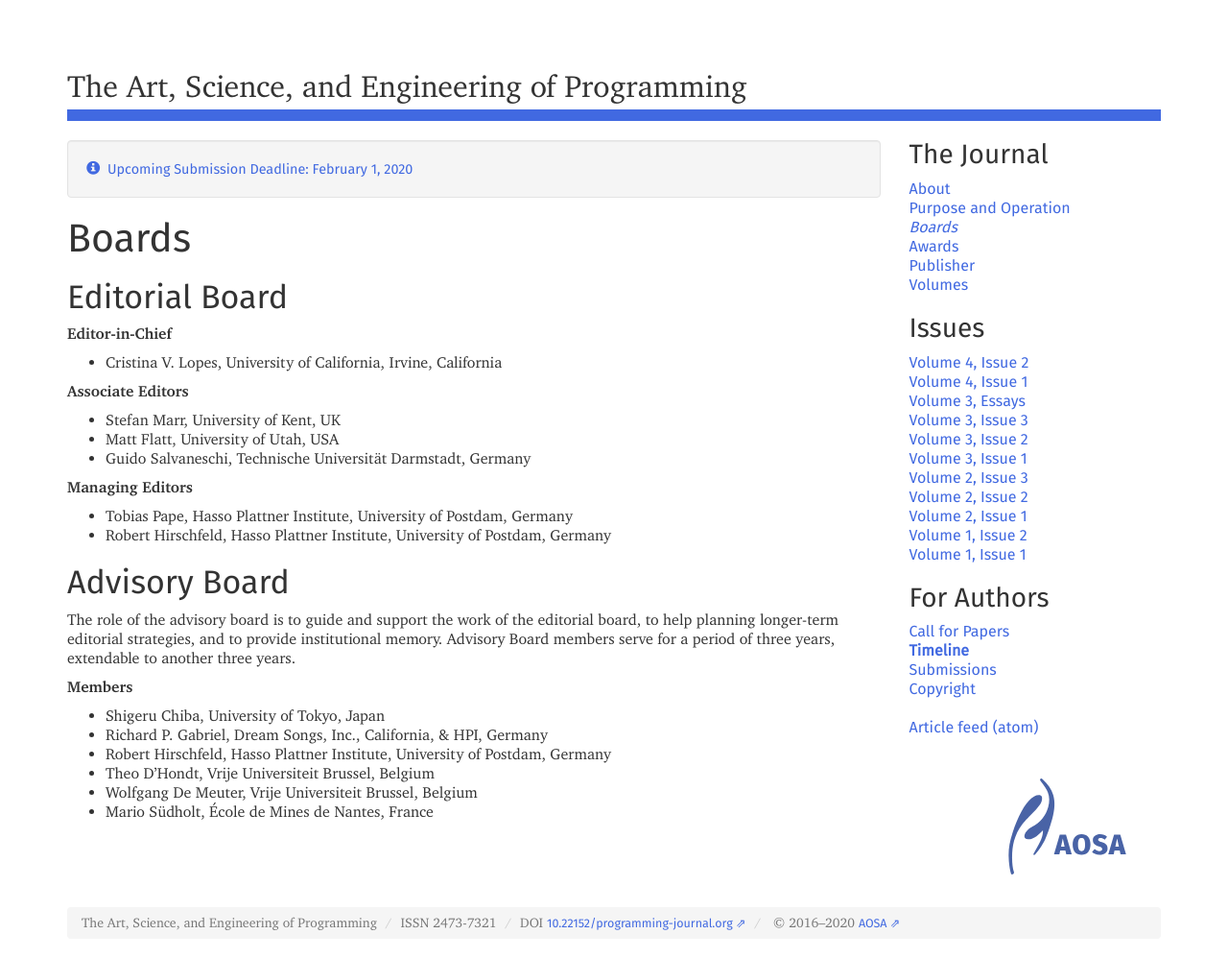
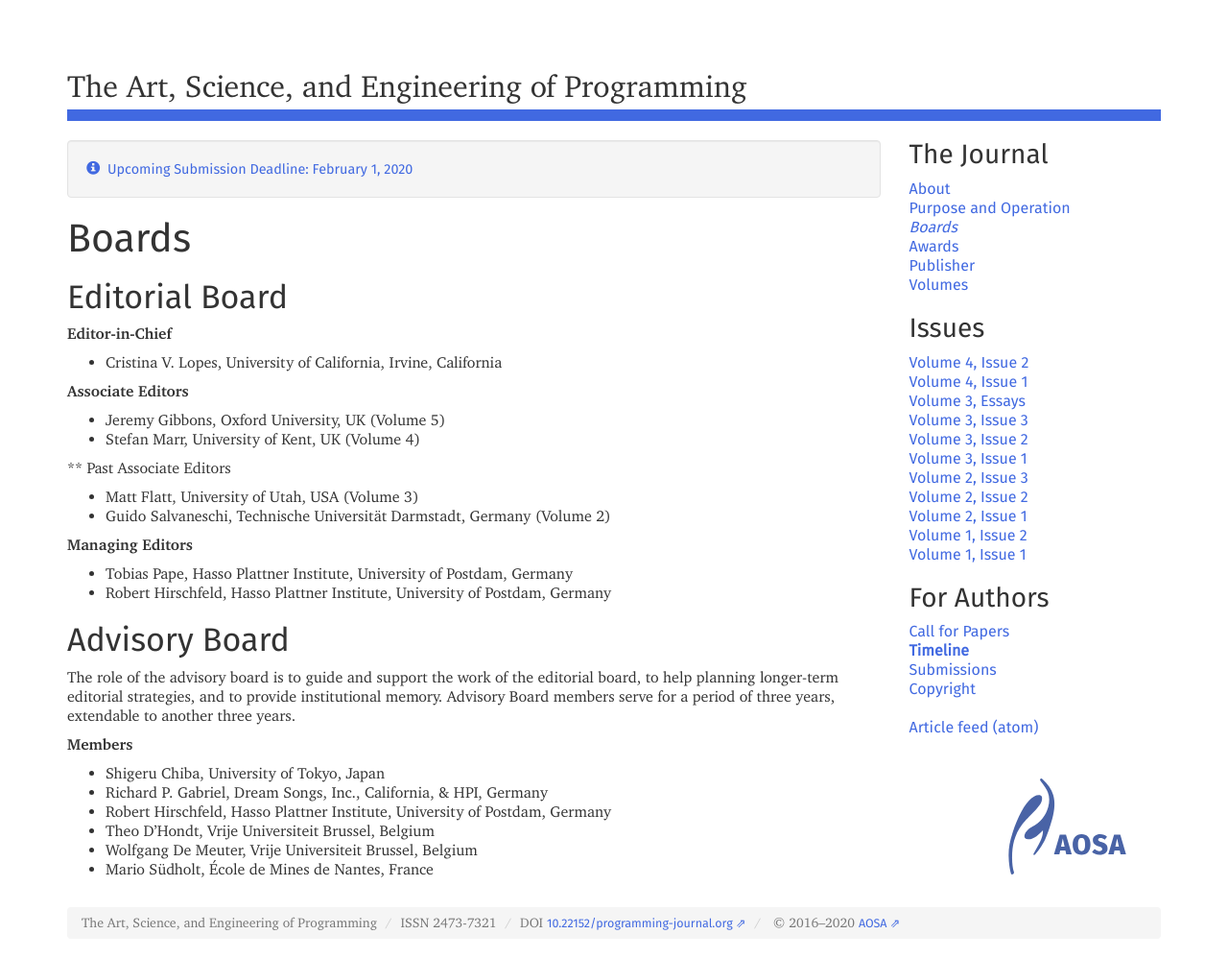
Before and after one commit to programming-journal/programming-journal.github.io, a Jekyll site: the page built from boards/index.markdown, in a window 1280 px wide. Shown: the whole page at 96% size. Built offline with Jekyll 4.4.1, drawn with Linux system fonts in a browser that asks for light colours.

Commit message:
Added Jeremy as AE

```diff
--- a/boards/index.markdown
+++ b/boards/index.markdown
@@ -12,9 +12,12 @@ order: 500
 
 **Associate Editors**
 
-* Stefan Marr, University of Kent, UK
-* Matt Flatt, University of Utah, USA
-* Guido Salvaneschi, Technische Universität Darmstadt, Germany
+* Jeremy Gibbons, Oxford University, UK (Volume 5)
+* Stefan Marr, University of Kent, UK (Volume 4)
+
+** Past Associate Editors
+* Matt Flatt, University of Utah, USA (Volume 3)
+* Guido Salvaneschi, Technische Universität Darmstadt, Germany (Volume 2)
 
 **Managing Editors**
 * Tobias Pape, Hasso Plattner Institute, University of Postdam, Germany
```
